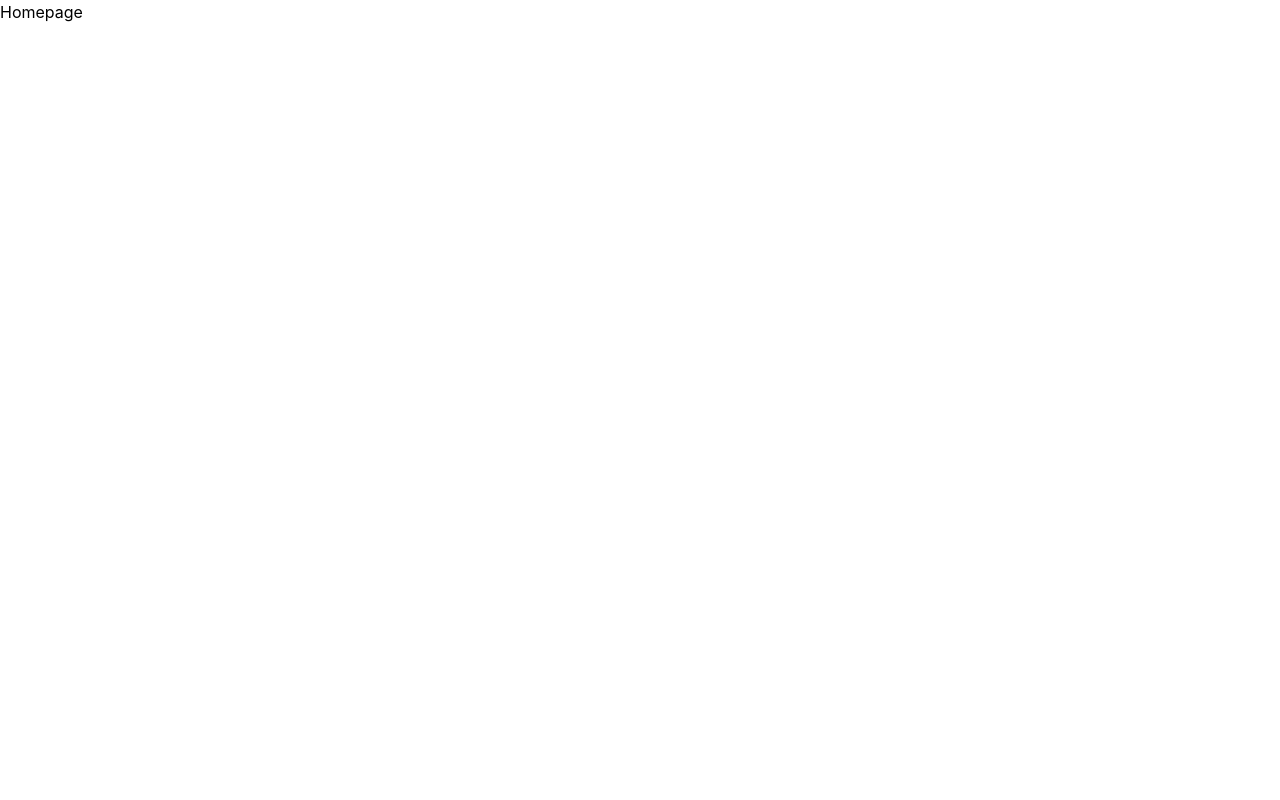
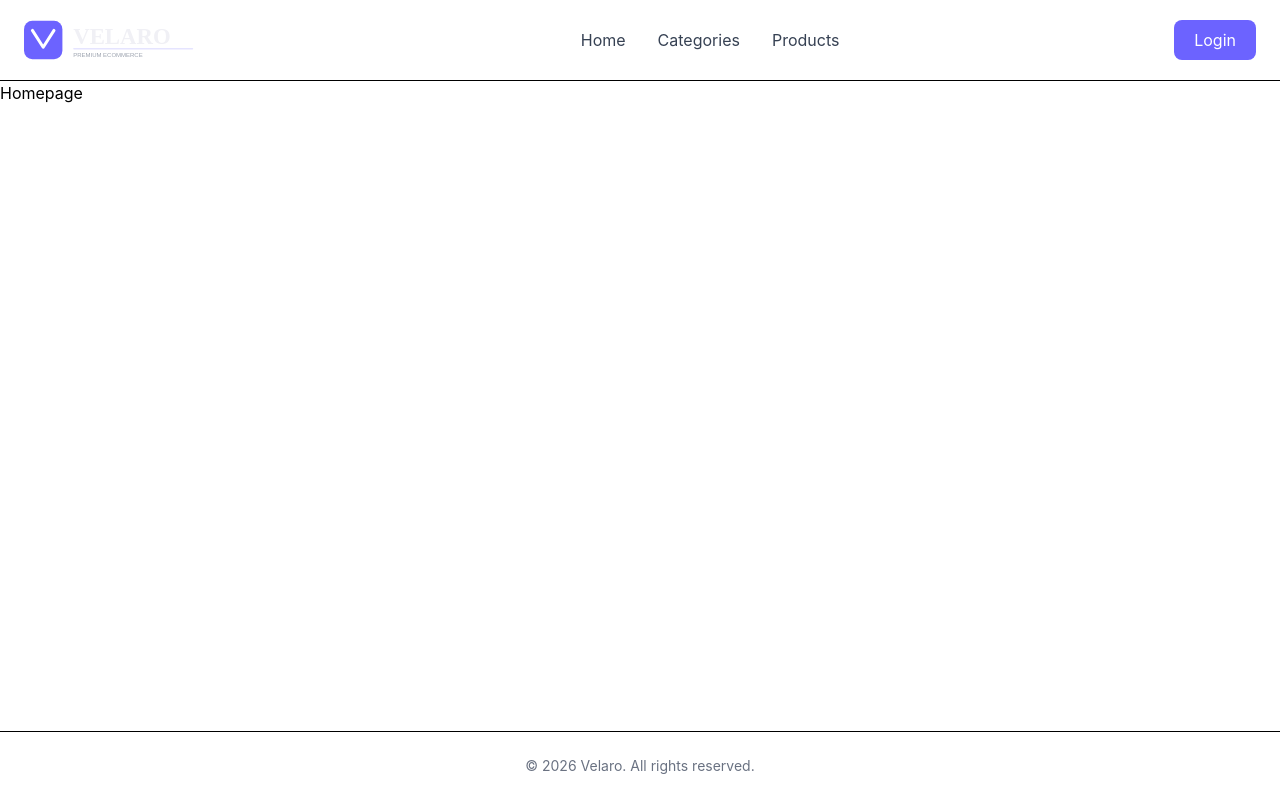
Before and after one commit to danish-devv/Velaro, a React (Vite) app in the folder client/: page / in a window 1280 px wide. Built offline with nearby package versions, Linux system fonts and the light colour scheme.

Commit message:
navbar footer basic routing setup

```diff
--- a/client/package.json
+++ b/client/package.json
@@ -13,7 +13,7 @@
     "@tailwindcss/vite": "^4.3.0",
     "react": "^19.2.6",
     "react-dom": "^19.2.6",
-    "react-router-dom": "^7.15.1",
+    "react-router-dom": "^7.16.0",
     "tailwindcss": "^4.3.0"
   },
   "devDependencies": {
--- a/client/src/App.jsx
+++ b/client/src/App.jsx
@@ -7,4 +7,5 @@ const App = () => {
   );
 };
 
+
 export default App;
--- /dev/null
+++ b/client/src/components/Footer.jsx
@@ -0,0 +1,16 @@
+import React from 'react'
+
+const Footer = () => {
+  return (
+    <footer className="border-t">
+      <div className="max-w-7xl mx-auto px-6 py-6">
+        <p className="text-center text-sm text-gray-500">
+          © {new Date().getFullYear()} Velaro. All rights reserved.
+        </p>
+      </div>
+    </footer>
+  );
+};
+
+
+export default Footer
--- /dev/null
+++ b/client/src/components/Navbar.jsx
@@ -0,0 +1,51 @@
+import { NavLink } from "react-router-dom";
+
+const Navbar = () => {
+  return (
+    <header className="border-b bg-white">
+      <div className="max-w-7xl mx-auto px-6 py-4 flex items-center justify-between">
+        {/* Logo */}
+        <div className="h-12">
+          <img
+            className="h-full w-auto object-contain"
+            src="../assets/images/logo.svg"
+            alt="Velaro"
+          />
+        </div>
+
+        {/* Navigation */}
+        <nav className="flex items-center gap-8">
+          <NavLink
+            to="/"
+            className="text-gray-700 hover:text-[#6C63FF] transition-colors"
+          >
+            Home
+          </NavLink>
+
+          <NavLink
+            to="/categories"
+            className="text-gray-700 hover:text-[#6C63FF] transition-colors"
+          >
+            Categories
+          </NavLink>
+
+          <NavLink
+            to="/products"
+            className="text-gray-700 hover:text-[#6C63FF] transition-colors"
+          >
+            Products
+          </NavLink>
+        </nav>
+
+        {/* Auth */}
+        <NavLink to="/login">
+          <button className="px-5 py-2 bg-[#6C63FF] text-white rounded-lg hover:opacity-90 transition">
+            Login
+          </button>
+        </NavLink>
+      </div>
+    </header>
+  );
+};
+
+export default Navbar;
--- /dev/null
+++ b/client/src/layouts/MainLayout.jsx
@@ -0,0 +1,17 @@
+import React from 'react'
+import { Outlet } from 'react-router-dom'
+import Navbar from '../components/Navbar'
+import Footer from '../components/Footer'
+const MainLayout = () => {
+  return (
+    <div className='flex min-h-screen flex-col' >
+    <Navbar/>
+    <main className='flex-1' >
+        <Outlet/>
+    </main>
+    <Footer/>
+    </div>
+  )
+}
+
+export default MainLayout
--- /dev/null
+++ b/client/src/pages/auth/Register.jsx
@@ -0,0 +1,9 @@
+import React from 'react'
+
+const Register = () => {
+  return (
+    <div>Register</div>
+  )
+}
+
+export default Register
--- /dev/null
+++ b/client/src/pages/categories/Categories.jsx
@@ -0,0 +1,9 @@
+import React from 'react'
+
+const Categories = () => {
+  return (
+    <div>Categories</div>
+  )
+}
+
+export default Categories
--- /dev/null
+++ b/client/src/pages/products/Products.jsx
@@ -0,0 +1,9 @@
+import React from 'react'
+
+const Products = () => {
+  return (
+    <div>Products</div>
+  )
+}
+
+export default Products
--- a/client/src/routes/AppRoutes.jsx
+++ b/client/src/routes/AppRoutes.jsx
@@ -1,12 +1,18 @@
 import { Route, Routes } from "react-router-dom";
 import Home from "../pages/home/Home";
 import Login from "../pages/auth/Login";
-
+import Products from "../pages/products/Products"
+import Categories from "../pages/categories/Categories"
+import MainLayout from "../layouts/MainLayout";
 const AppRoutes = () => {
   return (
     <Routes>
-      <Route path="/" element={<Home />} />
-      <Route path="/login" element={<Login />} />
+      <Route path="/" element={<MainLayout />}>
+        <Route index element={<Home />} />
+        <Route path="login" element={<Login />} />
+        <Route path="products" element={<Products/>}/>
+        <Route path="categories" element={<Categories/>}/>
+      </Route>
     </Routes>
   );
 };
```
Also changed, not shown: client/assets/images/logo.svg (added), 1 other file (tests, documents, lock files or other folders).
